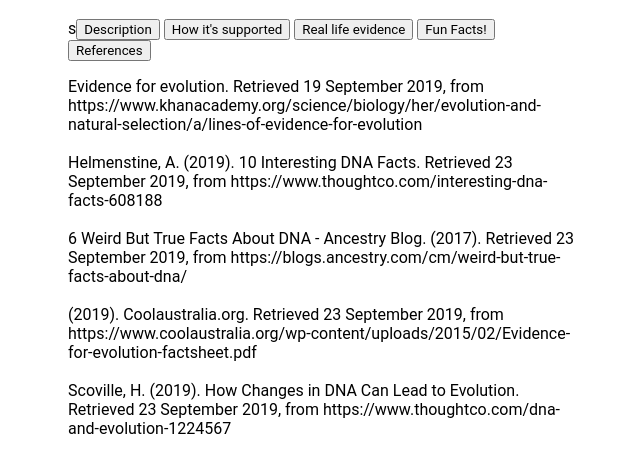
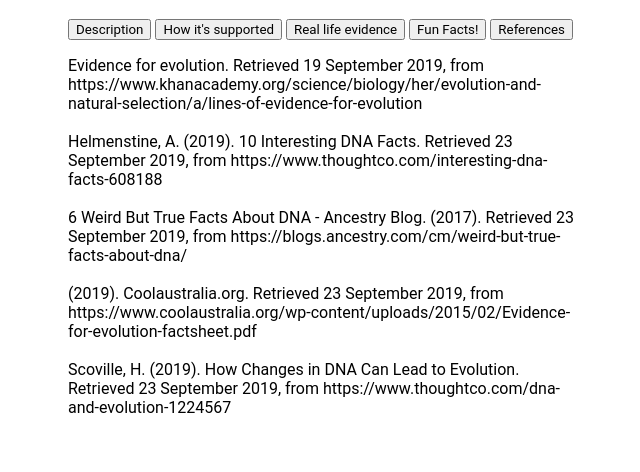
Before and after one commit to morganicapples/friendly-tribble, a plain HTML site: page references.html in a window 1280 px wide. Shown: the part 62-534 px from the top of the page, without its empty margins (316-956 px from the left). Drawn offline with Linux system fonts and the light colour scheme.

Commit message:
Update references.html

```diff
--- a/references.html
+++ b/references.html
@@ -10,7 +10,7 @@
 </head>
 <body>
 	<h1>References</h1>
-s<button type="button" onclick="window.location.href = 'description.html'">Description</button>
+<button type="button" onclick="window.location.href = 'description.html'">Description</button>
 <button type="button" onclick="window.location.href = 'how.html'">How it's supported</button>
 <button type="button" onclick="window.location.href = 'real-life.html'">Real life evidence</button>
 <button type="button" onclick="window.location.href = 'fun-facts.html'">Fun Facts!</button>
```
